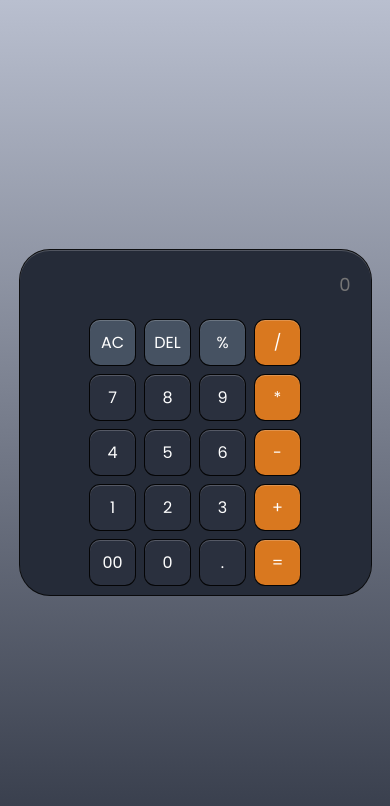
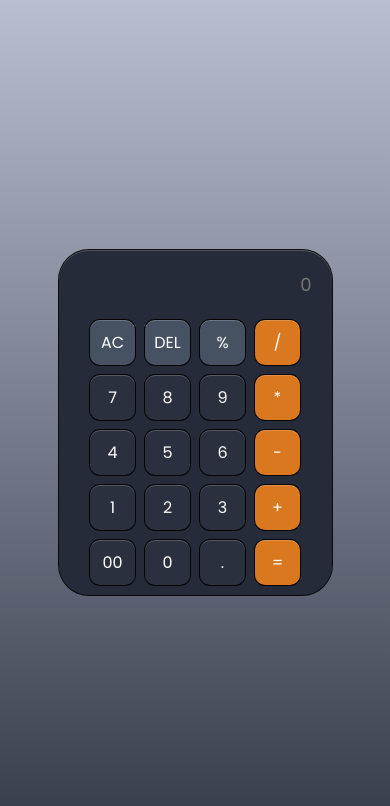
Before and after one commit to rakesh-kr-nyk/Calculator, a plain HTML site: page index.html in a window 390 px wide. Drawn offline with Linux system fonts and the light colour scheme.

Commit message:
updated file

```diff
--- a/index.html
+++ b/index.html
@@ -4,7 +4,7 @@
     <meta charset="UTF-8">
     <meta http-equiv="X-UA-Compatible" content="IE=edge">
     <meta name="viewport" content="width=device-width, initial-scale=1.0">
-    <title>Calculator!</title>
+    <title>Calculator</title>
     <link rel="stylesheet" href="style.css">
 </head>
 <body>
--- a/index.js
+++ b/index.js
@@ -3,7 +3,6 @@ const buttons = document.querySelectorAll("button");
 let string = "";
 let arry = Array.from(buttons);
 
-// Add a click event listener to each button
 arry.forEach(button => {
     button.addEventListener("click", (e) => {
         if (e.target.innerText == "=") {
--- a/style.css
+++ b/style.css
@@ -78,6 +78,7 @@ button {
   .calculator {
     padding: 15px;
     border-radius: 30px;
+    max-width: 70%;
   }
 
   button {
@@ -95,7 +96,7 @@ button {
 @media (max-width: 400px) {
   .calculator {
     padding: 10px;
-    max-width: 90%;
+    max-width: 70%;
   }
 
   button {
```
